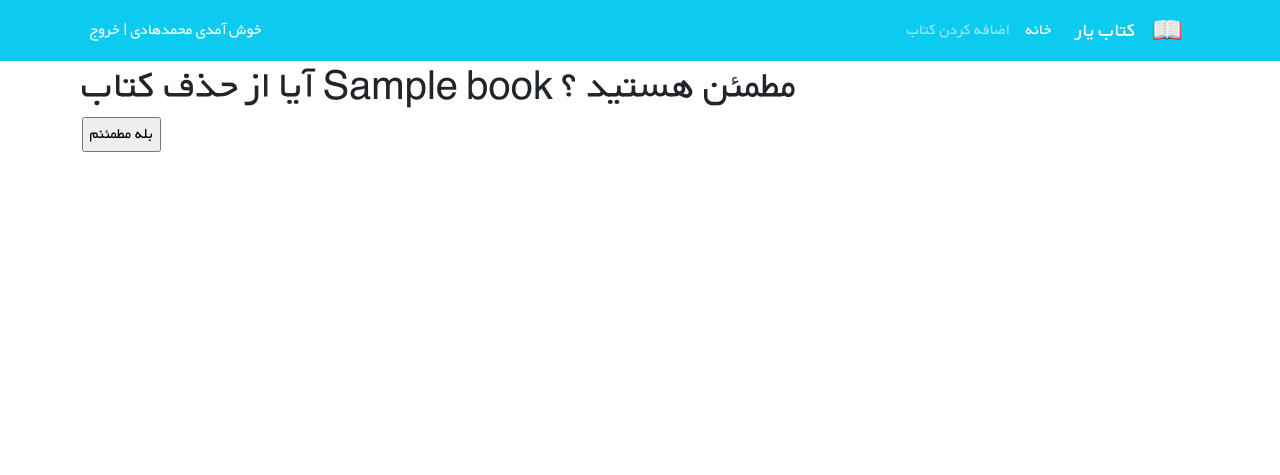
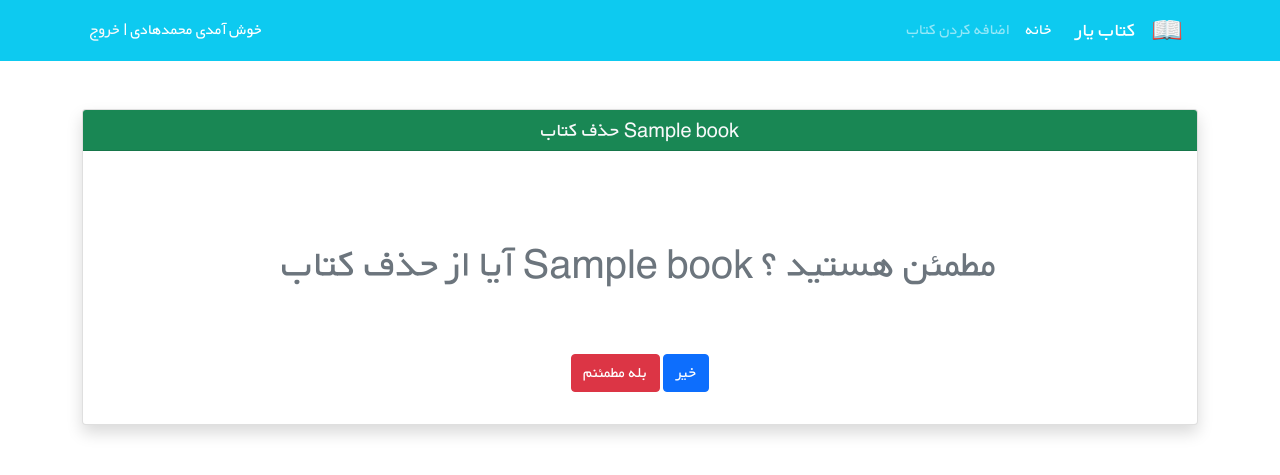
Before and after one commit to MiYousefi/Book_Store, a Django app: template books/templates/books/book_delete.html in a window 1280 px wide. Shown: the top 475 px of the page. Run offline with Django 4.2, Linux system fonts and the light colour scheme; the template is opened without the code that fills it: most values are stand-ins (such as "Sample title", 1, 10 or a date in 2020).

Commit message:
add staticfiles to book_update and book_delete

```diff
--- a/books/templates/books/book_delete.html
+++ b/books/templates/books/book_delete.html
@@ -7,8 +7,20 @@
 {% block content %}
     <form action="" method="post">
     {% csrf_token %}
-     <h1>آیا از حذف کتاب {{ book.title }} مطمئن هستید ؟</h1>
-    <input type="submit" value="بله مطمئنم">
+            <div class="card my-5 shadow text-center">
+                    <h5 class="card-header bg-success text-light" >حذف کتاب {{ book.title }}</h5>
+                    <div class="card-body">
+                        <p class="card-text">
+                            <br><br>
+                            <h1 class="text-muted">آیا از حذف کتاب {{ book.title }} مطمئن هستید ؟</h1>
+                        <br><br>
+                            <input class="btn btn-danger" type="submit" value="بله مطمئنم">
+                        <a class="btn btn-primary" href="{{ book.get_absolute_url }}">خیر</a>
+
+                        </p>
+                    </div>
+                </div>
+
 
     </form>
 {% endblock %}
```
Also changed, not shown: books/templates/books/book_detail.html (+23 -9 lines), books/templates/books/book_update.html (+29 -5 lines), db.sqlite3, media/covers/4_h1h5G1J.jpg (added), media/covers/5_IcceClY.jpg (added), media/covers/6_2YZJ75l.jpg (added).
